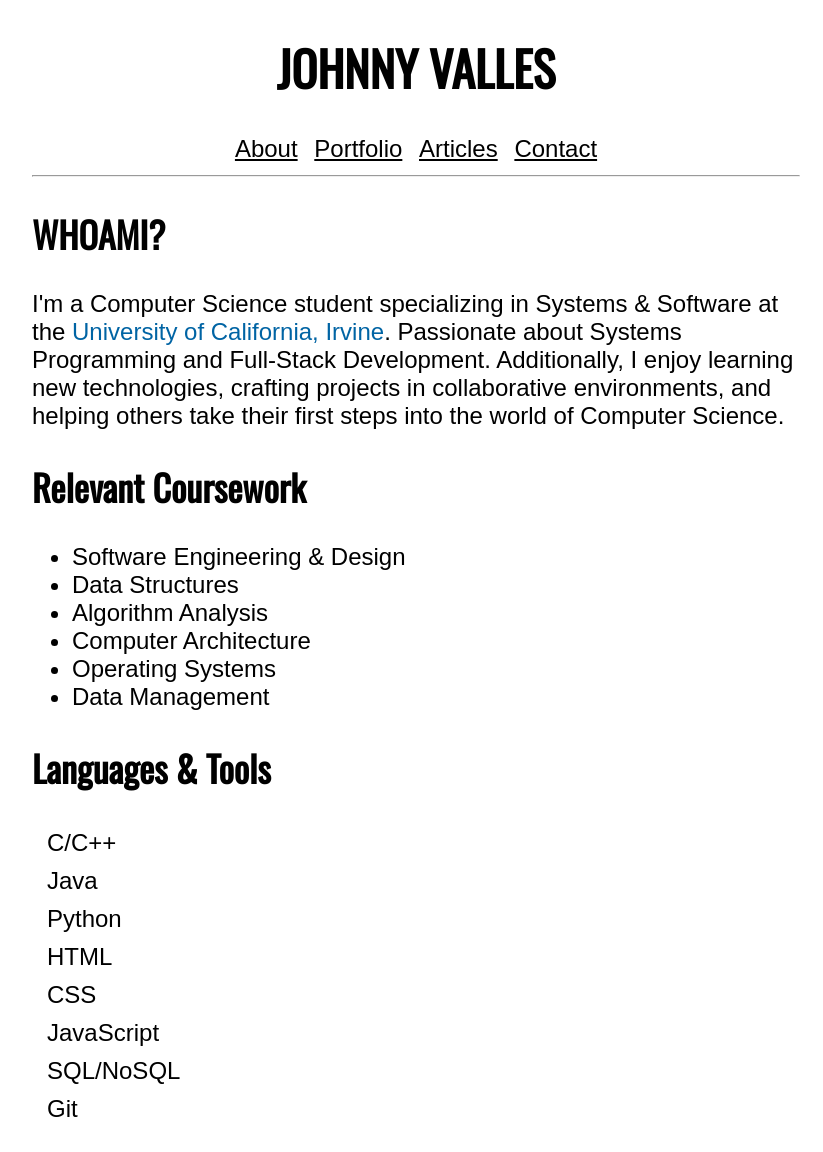
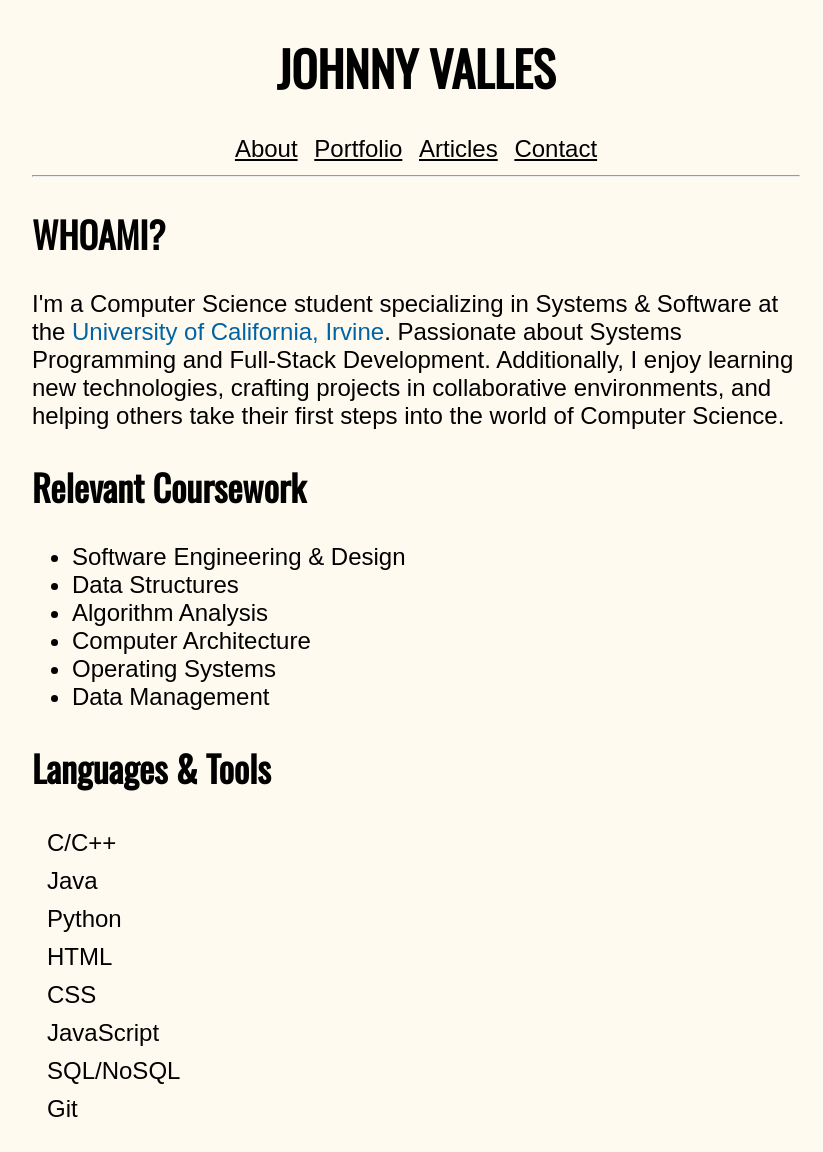
Before and after one commit to johnnyvalles/johnnyvalles.github.io, a Jekyll site: the page built from index.html, in a window 1280 px wide. Shown: the whole page, without its empty margins (224-1047 px from the left). Built offline with Jekyll 4.4.1, drawn with Linux system fonts in a browser that asks for light colours; a style sheet for code colours, icons or effects is not loaded.

Commit message:
Update body bg to floral white

```diff
--- a/_sass/main.scss
+++ b/_sass/main.scss
@@ -2,6 +2,7 @@ body {
 	font-size: 24px;
 	padding: 0 0.5em;
 	font-family: "Monserrat", sans-serif;
+	background: #fffaf0;
 }
 a {
 	color: #000;
```
